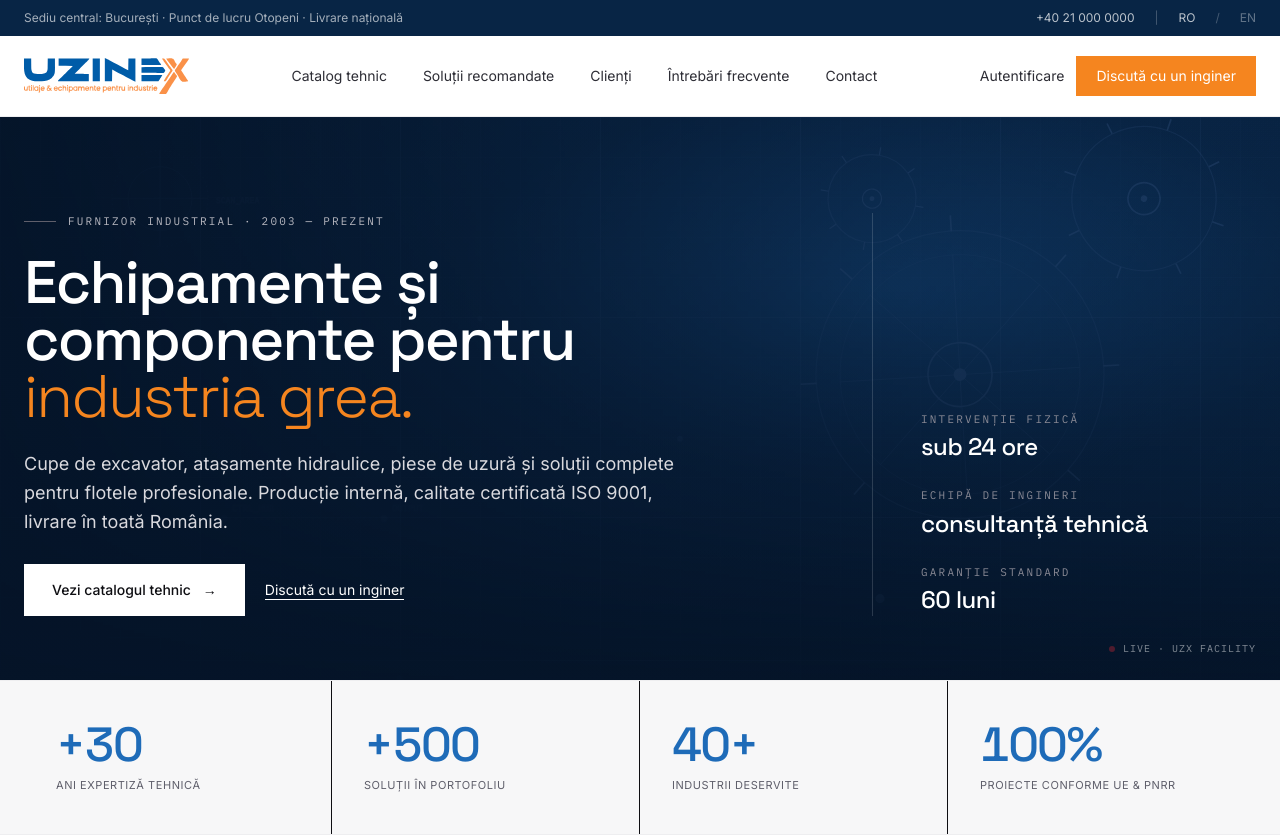
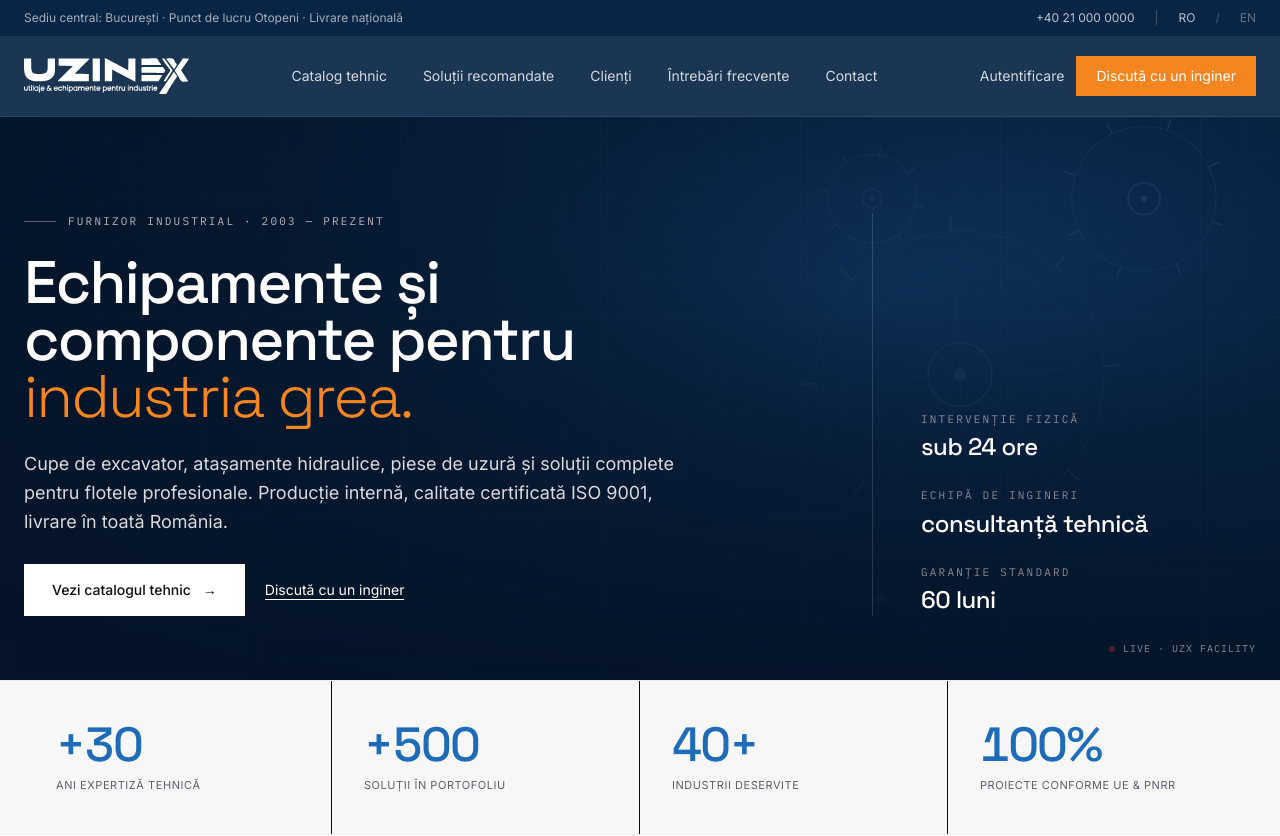
Before and after one commit to sorinbaciu-uzx/uzinex-next, a Next.js app: page / in a window 1280 px wide. Shown: the top 836 px of the page. Built offline with nearby package versions, Linux system fonts and the light colour scheme.

Commit message:
Header: full brand blue background + white logo (filter invert)

```diff
--- a/components/Header.tsx
+++ b/components/Header.tsx
@@ -22,20 +22,23 @@ export function Header() {
         </div>
       </div>
 
-      <header className="sticky top-0 z-50 bg-white/85 backdrop-blur border-b hairline">
+      <header
+        className="sticky top-0 z-50 backdrop-blur border-b text-white"
+        style={{ background: "rgba(8,37,69,0.92)", borderColor: "rgba(255,255,255,0.08)" }}
+      >
         <div className="container-x flex items-center justify-between h-20">
           <a href="#" className="flex items-center gap-3">
-            <Logo />
+            <Logo className="brightness-0 invert" />
           </a>
-          <nav className="hidden lg:flex items-center gap-9 text-sm text-ink-700">
-            <a href="#catalog" className="hover:text-ink-900">Catalog tehnic</a>
-            <a href="#solutii" className="hover:text-ink-900">Soluții recomandate</a>
-            <a href="#testimoniale" className="hover:text-ink-900">Clienți</a>
-            <a href="#qa" className="hover:text-ink-900">Întrebări frecvente</a>
-            <a href="#contact" className="hover:text-ink-900">Contact</a>
+          <nav className="hidden lg:flex items-center gap-9 text-sm text-white/80">
+            <a href="#catalog" className="hover:text-white">Catalog tehnic</a>
+            <a href="#solutii" className="hover:text-white">Soluții recomandate</a>
+            <a href="#testimoniale" className="hover:text-white">Clienți</a>
+            <a href="#qa" className="hover:text-white">Întrebări frecvente</a>
+            <a href="#contact" className="hover:text-white">Contact</a>
           </nav>
           <div className="flex items-center gap-3">
-            <a href="#" className="hidden md:inline text-sm text-ink-700 hover:text-ink-900">
+            <a href="#" className="hidden md:inline text-sm text-white/80 hover:text-white">
               Autentificare
             </a>
             <a
```
